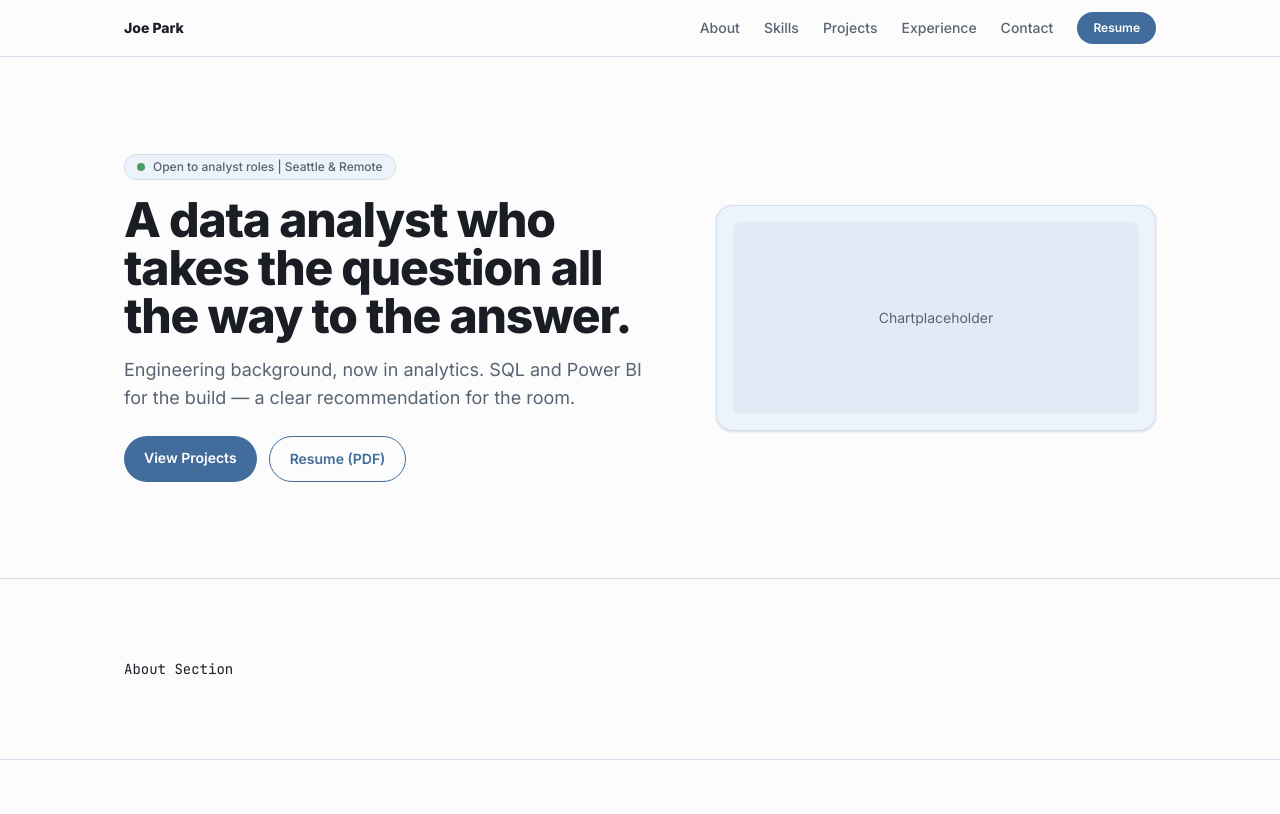
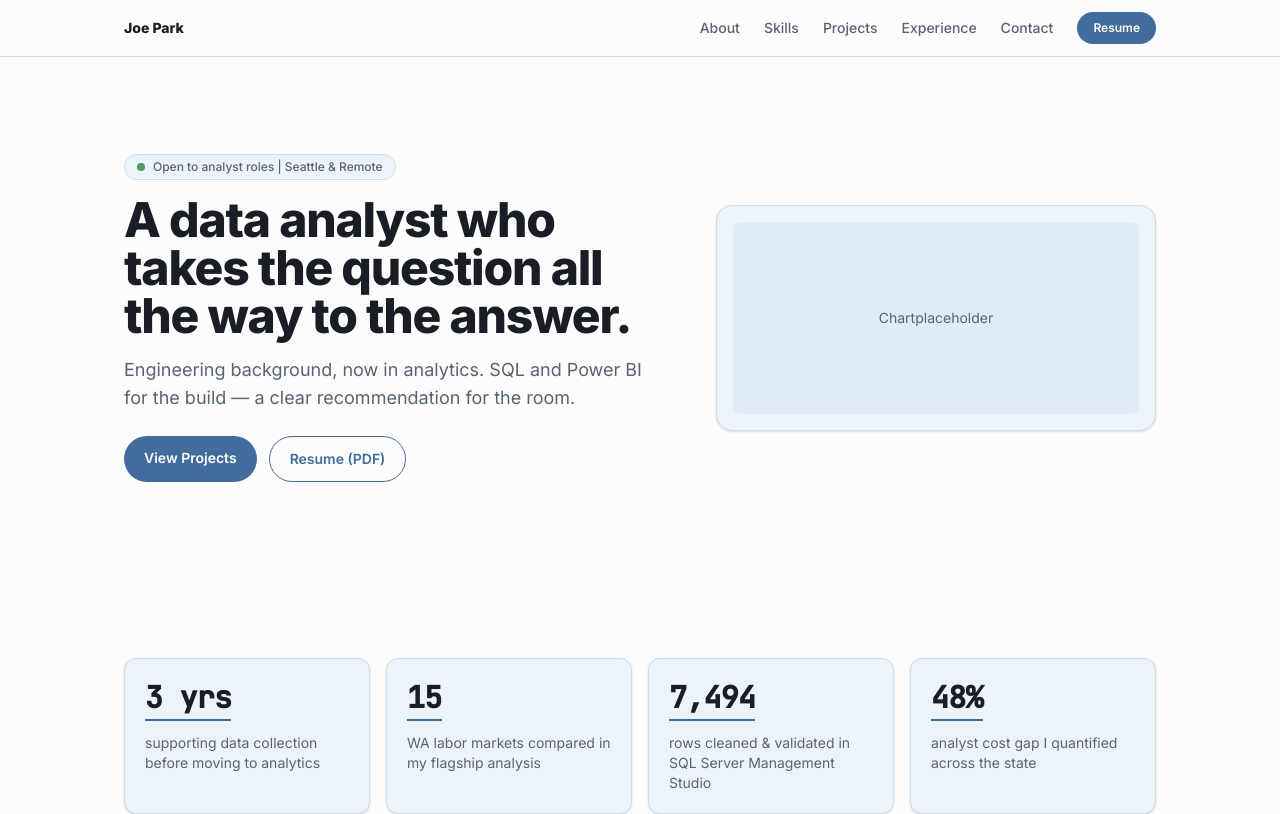
Before and after one commit to SunghunP/joe-portfolio, a React (Vite) app: page / in a window 1280 px wide. Shown: the top 814 px of the page. Built offline with nearby package versions, Linux system fonts and the light colour scheme.

Commit message:
Remove divider above Stats to match Hero component flow

```diff
--- a/src/App.jsx
+++ b/src/App.jsx
@@ -1,12 +1,18 @@
 import Nav from './components/Nav';
 import Hero from './components/Hero';
 import Section from './components/Section';
+import Stats from './components/Stats';
+import Shell from './components/Shell';
 
 function App() {
   return (
     <div id="top">
       <Nav />
       <Hero />
+      <Shell className="py-14 sm:py-20">
+        <Stats />
+      </Shell>
+
 
       <Section id="about">
         <p className="font-mono text-sm text-ink">About Section</p>
```
